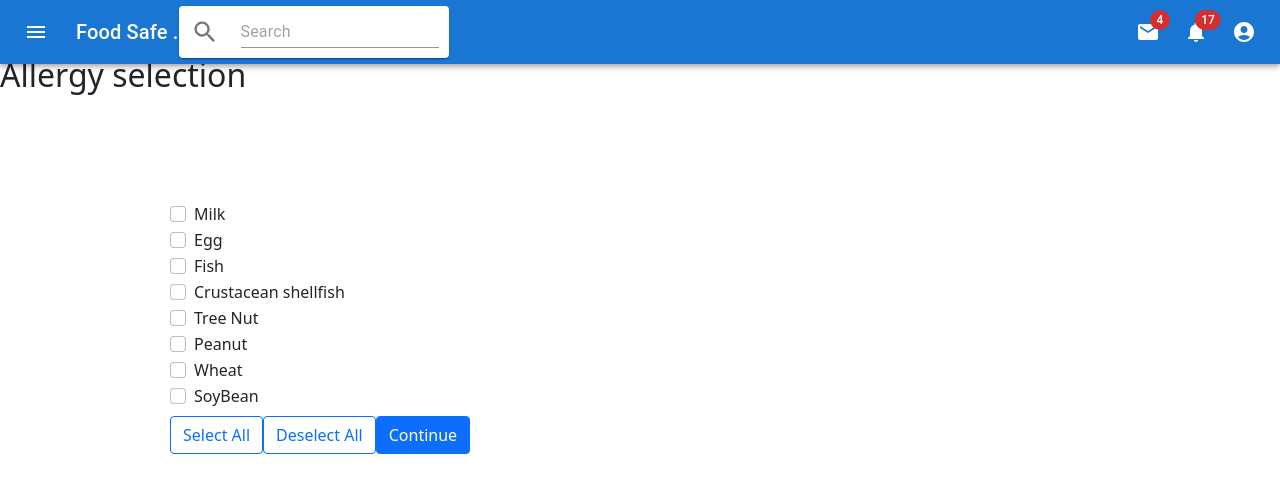
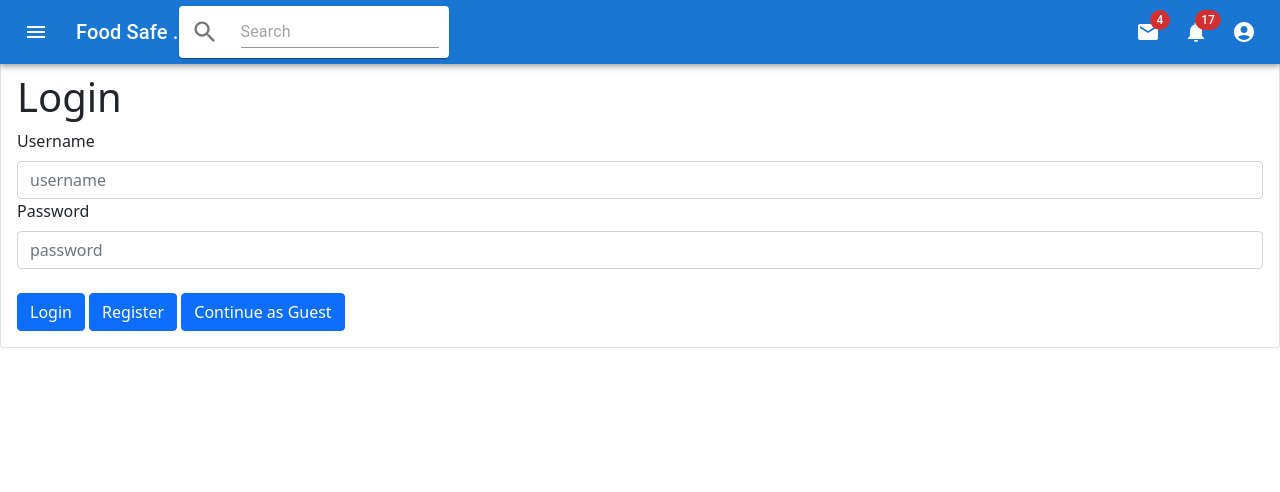
Before and after one commit to software-assignments-spring2022/final-project-foodsafe, a React (Create React App) app in the folder front-end/: page / in a window 1280 px wide. Shown: the top 492 px of the page. Built offline with nearby package versions, Linux system fonts and the light colour scheme.

Commit message:
save reroute

```diff
--- a/front-end/src/App.js
+++ b/front-end/src/App.js
@@ -22,7 +22,7 @@ function App() {
       <Router>
         <Routes>
           <Route path="/sign_in" element={<Home_sign_in />} />
-          <Route path="" element={<Home_all_sel/>} />
+          <Route path="" element={<Home_sign_in/>} />
           <Route path="/sign_up" element={<Home_sign_up />} />
           <Route path="/all_sel" element={<Home_all_sel />} />
           <Route path="/search_rec" element={<Home_search_rec />} />
```
